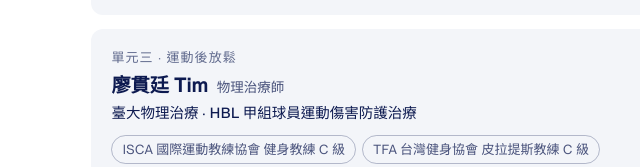
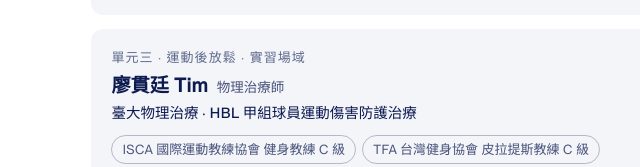
Before and after one commit to Lucassuc/senior-fitness, a plain HTML site: page course.html in a window 1280 px wide. Shown: the part 5704-5871 px from the top of the page, 483-1123 px from the left. Drawn offline with Linux system fonts and the light colour scheme.

Commit message:
課程頁師資：廖貫廷加上「實習場域」
Co-Authored-By: Claude Opus 5.5 <noreply@anthropic.com>

```diff
--- a/course.html
+++ b/course.html
@@ -353,7 +353,7 @@
             </ul>
           </li>
           <li>
-            <p class="team__role" data-en="Unit 3 · recovery">單元三 · 運動後放鬆</p>
+            <p class="team__role" data-en="Unit 3 · recovery · internship sites">單元三 · 運動後放鬆 · 實習場域</p>
             <h4><span data-en="Liao Kuan-ting (Tim)">廖貫廷 Tim</span> <small data-en="Physiotherapist">物理治療師</small></h4>
             <p class="team__now" data-en="NTU Physical Therapy · sports-injury care for HBL Division A players">臺大物理治療 · HBL 甲組球員運動傷害防護治療</p>
             <ul class="creds">
```
